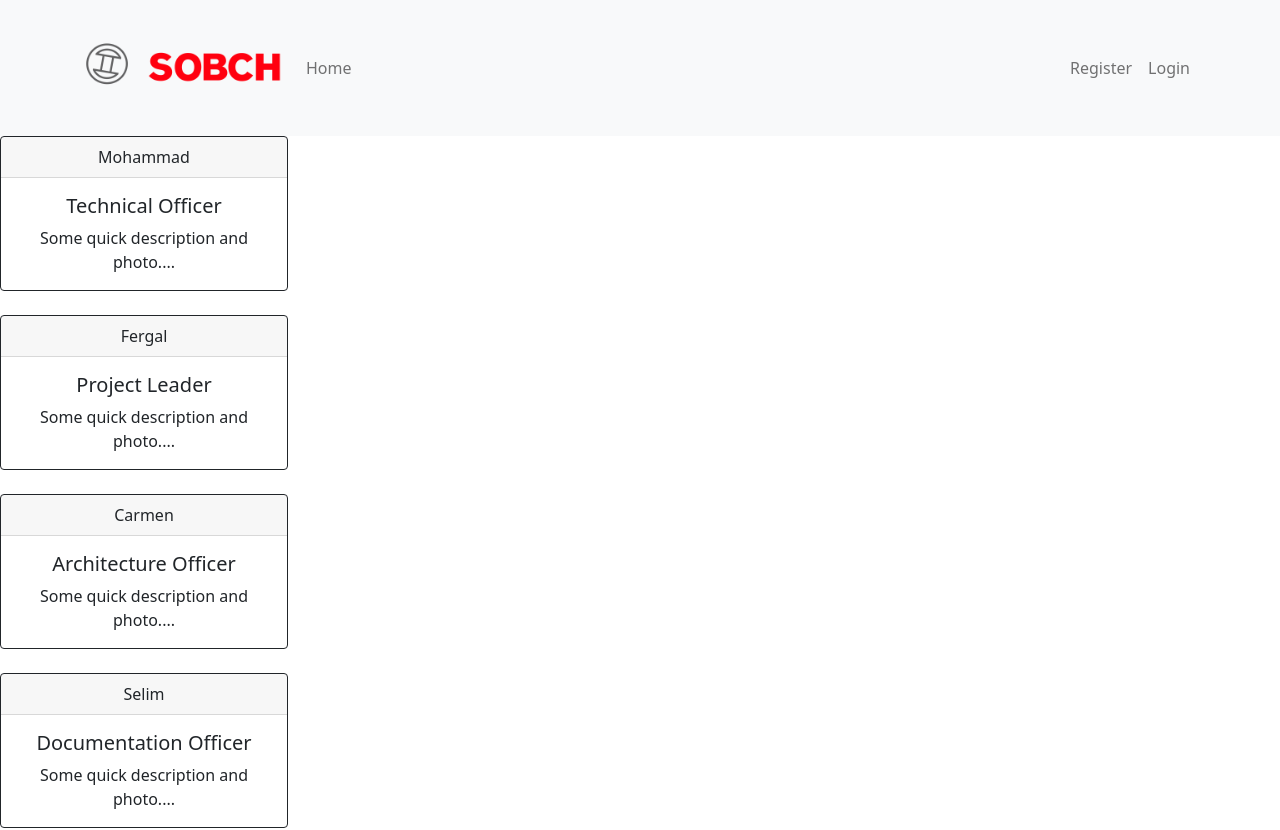
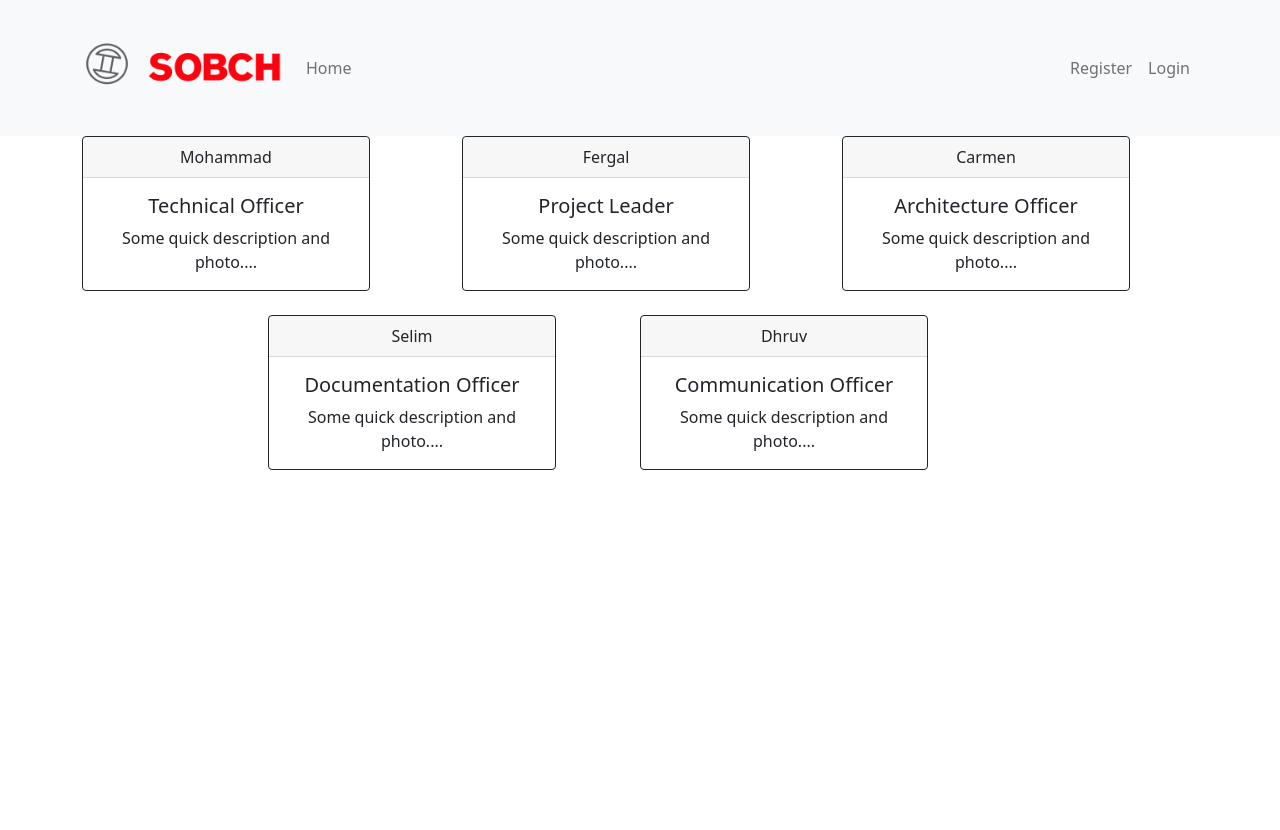
Before and after one commit to moalshak/Sobch, a React (Create React App) app in the folder web/frontend/: page /team in a window 1280 px wide. Shown: the top 830 px of the page. After the commit the page ends 800 px from the top, so only its background shows below. Built offline with nearby package versions, Linux system fonts and the light colour scheme.

Commit message:
positioned cards in team

```diff
--- a/web/frontend/src/components/TeamSobch.tsx
+++ b/web/frontend/src/components/TeamSobch.tsx
@@ -8,7 +8,11 @@ function Team(){
     return (
         <div>
             <NavBar />
+            <div className="container">
                 <div className="text-center">
+                    <div className="row">
+                        <div className="col-6 col-sm-4">
+
                         <Card border="dark" style={{ width: '18rem' }}>
                             <Card.Header>Mohammad</Card.Header>
                                 <Card.Body>
@@ -20,7 +24,9 @@ function Team(){
                         </Card>
 
         <br />
+        </div>
 
+        <div className="col-6 col-sm-4">
         <Card border="dark" style={{ width: '18rem' }}>
             <Card.Header>Fergal</Card.Header>
             <Card.Body>
@@ -31,7 +37,9 @@ function Team(){
           </Card.Body>
         </Card>
         <br />
+        </div>
 
+        <div className="col-6 col-sm-4">
         <Card border="dark" style={{ width: '18rem' }}>
             <Card.Header>Carmen</Card.Header>
             <Card.Body>
@@ -42,7 +50,10 @@ function Team(){
           </Card.Body>
         </Card>
         <br />
+        </div>
 
+        <div className="col d-flex justify-content-center">
+        <div className="col-6 col-sm-4">
         <Card border="dark" style={{ width: '18rem' }}>
             <Card.Header>Selim</Card.Header>
             <Card.Body>
@@ -53,7 +64,9 @@ function Team(){
           </Card.Body>
         </Card>
         <br />
+        </div>
 
+        <div className="col-6 col-sm-4">
         <Card border="dark" style={{ width: '18rem' }}>
             <Card.Header>Dhruv</Card.Header>
             <Card.Body>
@@ -66,6 +79,11 @@ function Team(){
         <br />
         </div>
         </div>
+        </div>
+        </div>
+        </div>
+        </div>
+
 
 
 
```
Lines whose indentation alone changed are shown as unchanged.
